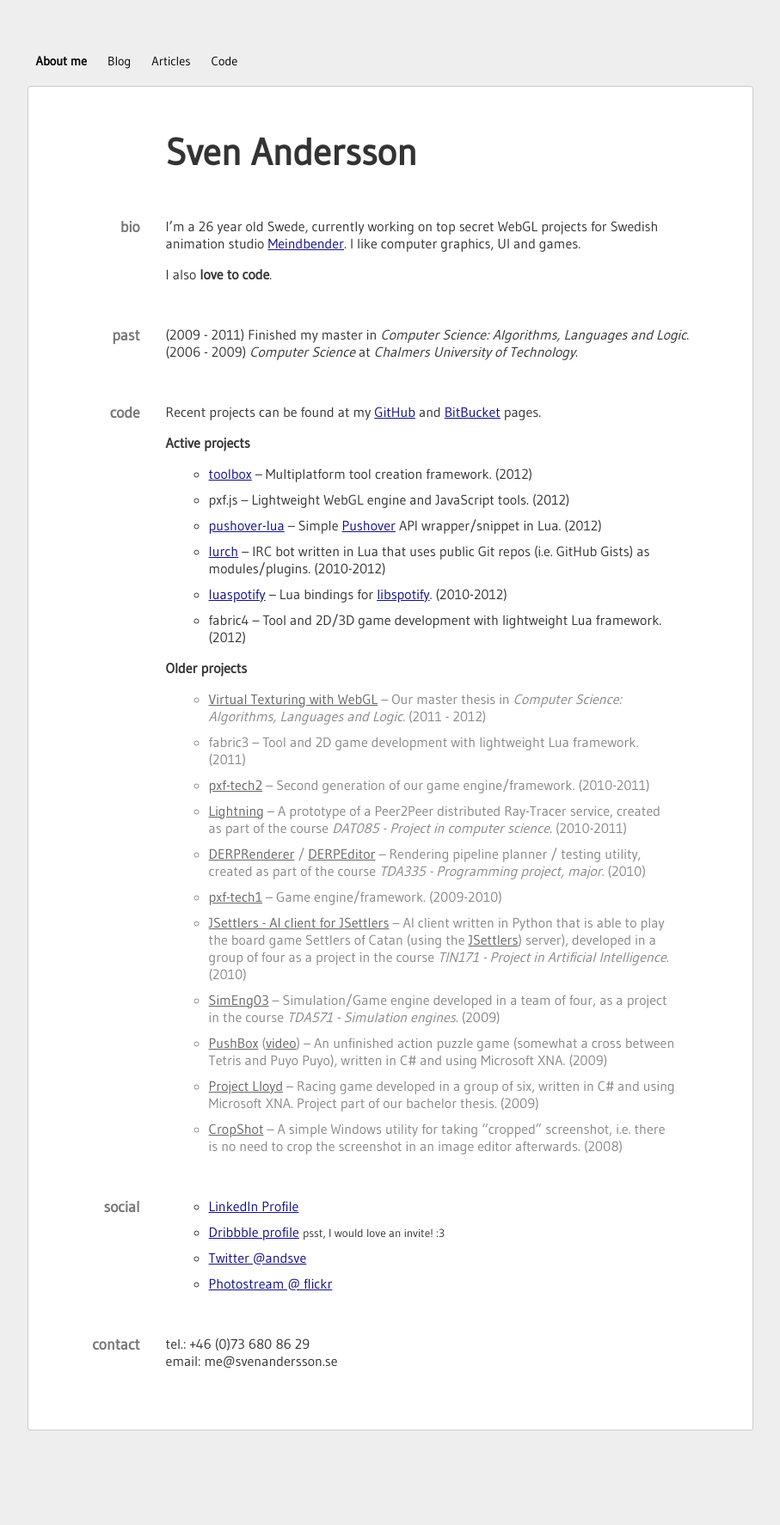
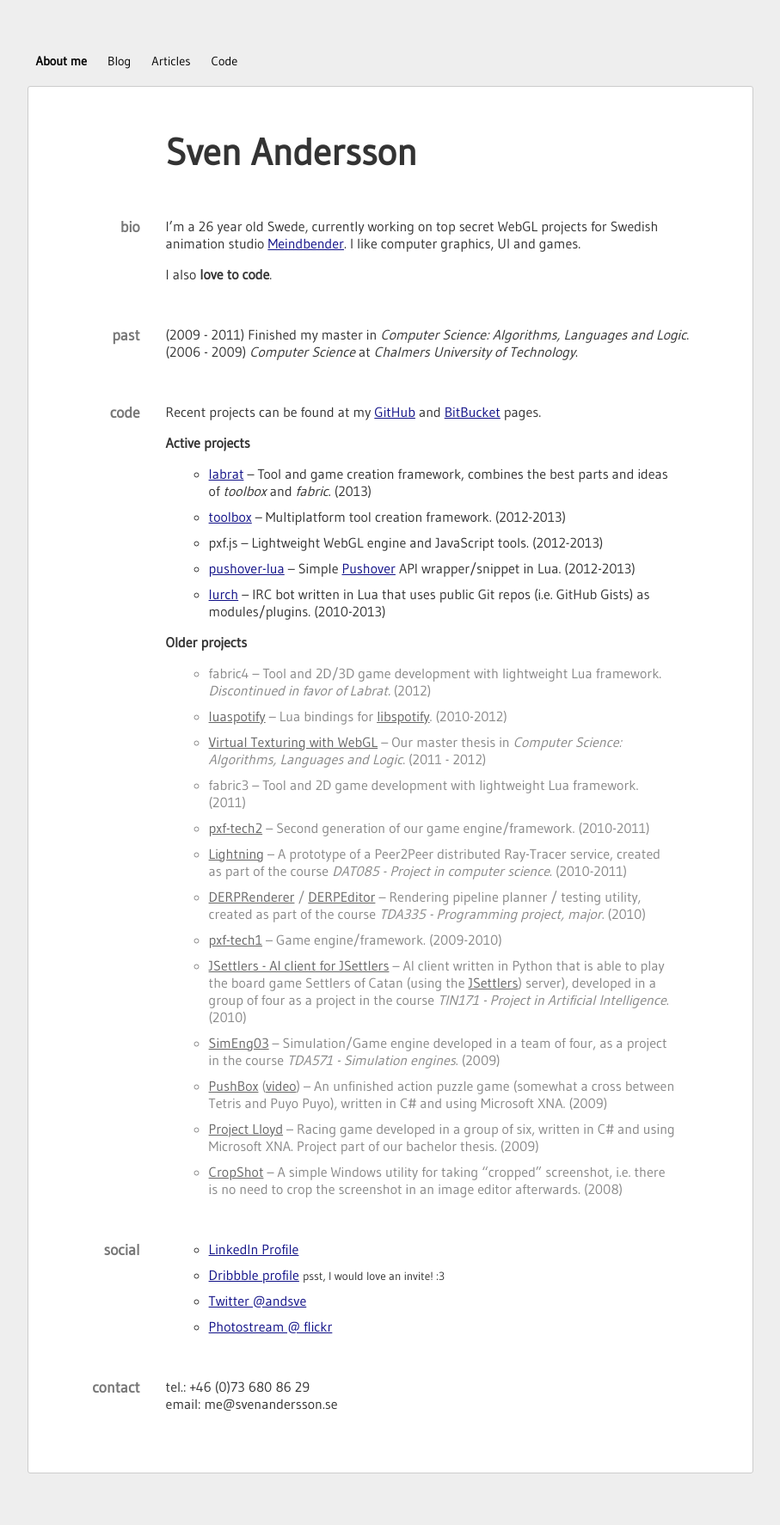
Before and after one commit to andsve/andsve.github.io, a Jekyll site: the page built from index.md, in a window 1280 px wide. Shown: the whole page at 86% size, without its empty margins (186-1093 px from the left). Built offline with Jekyll 4.4.1, drawn with Linux system fonts in a browser that asks for light colours; Markdown is read by kramdown in place of the engine named in the settings; before the commit the page ends 1724 px from its top, so only the background shows below that.

Commit message:
Updated index.mb for 2013.

```diff
--- a/index.md
+++ b/index.md
@@ -22,15 +22,17 @@ Sven Andersson
 
 	* **Active projects**
 
-		* [toolbox](https://bitbucket.org/andsve/toolbox/) -- Multiplatform tool creation framework. (2012)
-		* pxf.js -- Lightweight WebGL engine and JavaScript tools. (2012)
-		* [pushover-lua](https://github.com/sweetfish/pushover-lua) -- Simple [Pushover](https://pushover.net) API wrapper/snippet in Lua. (2012)
-		* [lurch](http://github.com/sweetfish/lurch) -- IRC bot written in Lua that uses public Git repos (i.e. GitHub Gists) as modules/plugins. (2010-2012)
-		* [luaspotify](https://github.com/sweetfish/luaspotify/) -- Lua bindings for [libspotify](https://developer.spotify.com/technologies/libspotify/). (2010-2012)
-		* fabric4 -- Tool and 2D/3D game development with lightweight Lua framework. (2012)
+		* [labrat](https://bitbucket.org/andsve/labrat/) -- Tool and game creation framework, combines the best parts and ideas of *toolbox* and *fabric*. (2013)
+		* [toolbox](https://bitbucket.org/andsve/toolbox/) -- Multiplatform tool creation framework. (2012-2013)
+		* pxf.js -- Lightweight WebGL engine and JavaScript tools. (2012-2013)
+		* [pushover-lua](https://github.com/sweetfish/pushover-lua) -- Simple [Pushover](https://pushover.net) API wrapper/snippet in Lua. (2012-2013)
+		* [lurch](http://github.com/sweetfish/lurch) -- IRC bot written in Lua that uses public Git repos (i.e. GitHub Gists) as modules/plugins. (2010-2013)
+
 
 	* **Older projects**
 
+		1.  fabric4 -- Tool and 2D/3D game development with lightweight Lua framework. *Discontinued in favor of Labrat.* (2012)
+		1.  [luaspotify](https://github.com/sweetfish/luaspotify/) -- Lua bindings for [libspotify](https://developer.spotify.com/technologies/libspotify/). (2010-2012)
 		1.  [Virtual Texturing with WebGL](http://publications.lib.chalmers.se/publication/155126) -- Our master thesis in _Computer Science: Algorithms, Languages and Logic_. (2011 - 2012)
 		1.  fabric3 -- Tool and 2D game development with lightweight Lua framework. (2011)
 		1.  [pxf-tech2](http://github.com/pxf/pxf-tech2) -- Second generation of our game engine/framework. (2010-2011)
```
